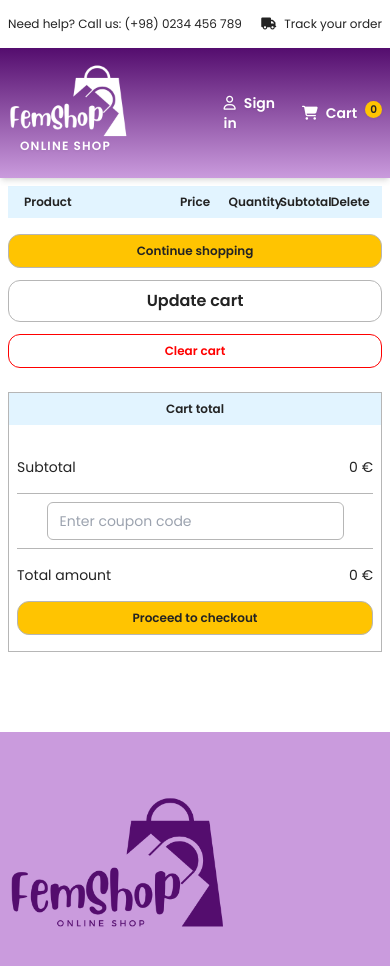
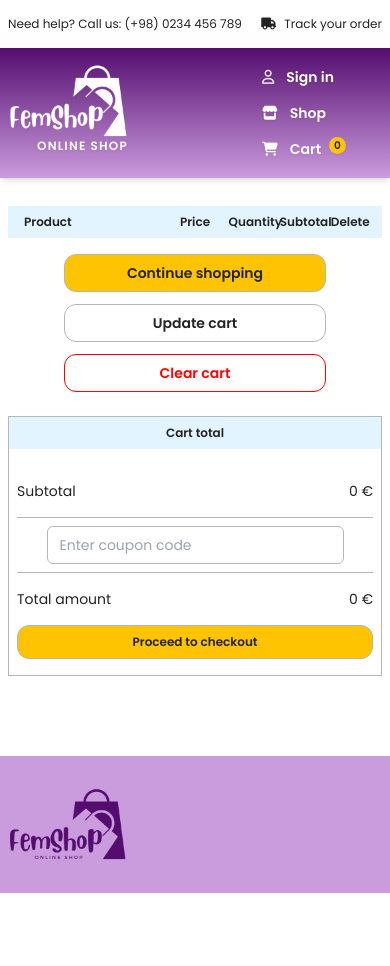
Before and after one commit to Jocelyn212/ProyectoFinal, a Vue app in the folder femShop/: page /cart in a window 390 px wide. Shown: the top 966 px of the page. After the commit the page ends 893 px from the top, so only its background shows below. Built offline with nearby package versions, Linux system fonts and the light colour scheme.

Commit message:
mas estilos y responsive

```diff
--- a/femShop/src/components/Header.vue
+++ b/femShop/src/components/Header.vue
@@ -1,9 +1,10 @@
 <template>
-    <header class="sm:sticky relative">
+    <header>
         <div class="container flex  items-center justify-between py-4 text-xs bg-white">
             <span>Need help? Call us: (+98) 0234 456 789</span>
             <span><span class="fa-solid fa-truck mr-2"></span>Track your order</span>
         </div>
+    <!-- Header with gradient -->
         <div class="header-gradient ">
             <div class="container items-center justify-between py-4">
                 <RouterLink to="/">
@@ -13,25 +14,31 @@
                     </div>
                 </RouterLink>
                 <div class="h-buttons">
-                    <ul class="flex items-center gap-x-4 sm:gap-x-8">
+                    <ul class="flex sm:items-center items-start gap-x-4 sm:gap-x-8 sm:gap-y-0 gap-y-4 sm:flex-nowrap flex-wrap  sm:w-auto w-[120px] ">
                         <li class="link" v-if="!activeUserStore.profile.avatar" @click="toggleSignIn">
-                            <span class="fa-regular fa-user mr-2" ></span>Sign in
+                            <span class="fa-regular fa-user sm:mr-2 mr-3" ></span>Sign in
                         </li>
                         <li class="link flex items-center  whitespace-nowrap gap-2" v-if="activeUserStore.profile.avatar">
-                            <img :src="activeUserStore.profile.avatar" class="w-8 rounded-full border-amarillo border-2 shadow-md"> {{activeUserStore.profile.name}}
+                            <img :src="activeUserStore.profile.avatar" class="sm:w-8 w-5 rounded-full border-amarillo sm:border-2 sm:shadow-md">{{activeUserStore.profile.name}}
                         </li>
                         <li class="link whitespace-nowrap" v-if="activeUserStore.profile.avatar" @click="logOut">
-                            <span class="fa-regular fa-user mr-2" ></span>Log out
+                            <span class="fa-regular fa-user sm:mr-2 mr-4" ></span>Log out
+                        </li>
+                        <li class="link whitespace-nowrap">
+                            <RouterLink to="/">
+                            <span class="fa-solid fa-store  sm:mr-2 mr-3"></span>Shop
+                            </RouterLink>
                         </li>
                         <li class="link whitespace-nowrap">
                             <RouterLink to="/cart">
-                            <span class="fa-solid fa-cart-shopping  mr-2"></span>Cart<sup class="item-num">{{ cartStore.cartSize }}</sup>
+                            <span class="fa-solid fa-cart-shopping  sm:mr-2 mr-3"></span>Cart<sup class="item-num">{{ cartStore.cartSize }}</sup>
                             </RouterLink>
                         </li>
                     </ul>
                 </div>
             </div>
         </div>
+    <!-- Old Nav -->
         <!-- <nav class="w-full bg-light-grey shadow">
             <div class="container justify-between py-0 items-end">
                 <div class="relative inline-block">
@@ -56,7 +63,7 @@
             </div>
         </nav> -->
 
-    <!-- MODAL -->
+    <!-- MODAL Log In -->
         <div v-if="isHidden" class="modal-overlay" @click.self="toggleSignIn()">
             <div class="modal">
                 <button class="close-btn" @click="toggleSignIn()"><i class="fa-solid fa-xmark"></i></button>
@@ -83,16 +90,12 @@ export default {
     name: "Header",
     data() {
         return {
-        //isOpen: false,
         isHidden: false,
         usuario: "",
         password: ""
         };
     },
     methods: {
-        // toggleMenu() {
-        // this.isOpen = !this.isOpen;
-        // },
         toggleSignIn() {
           this.isHidden = !this.isHidden
         },
@@ -122,48 +125,4 @@ export default {
 }
 </script>
 <style>
-header{
-    top: 0;
-    z-index:100
-  }
-.modal-overlay {
-    position: fixed;
-    top: 0;
-    left: 0;
-    width: 100%;
-    height: 100%;
-    background: rgba(0, 0, 0, 0.5);
-    display: flex;
-    align-items: center;
-    justify-content: center;
-    z-index: 1000;
-  }
-  .modal {
-    background: white;
-    padding: 20px;
-    border-radius: 8px;
-    width: 90%;
-    max-width: 400px;
-    position: relative;
-    box-shadow: 0 5px 15px rgba(0, 0, 0, 0.3);
-
-  }
-  .close-btn {
-    position: absolute;
-    top: 10px;
-    right: 10px;
-    background: none;
-    border: none;
-    font-size: 20px;
-    cursor: pointer;
-  }
-  .input-field {
-    width: 100%;
-    padding: 10px;
-    margin-bottom: 10px;
-    border: 1px solid #ccc;
-    border-radius: 5px;
-  }
-
-
 </style>
--- a/femShop/src/firebase.js
+++ b/femShop/src/firebase.js
@@ -34,7 +34,7 @@ const firebaseConfig3 = {
   appId: "1:76141387735:web:1aefce9328e926b7b1b592"
 };
 // Initialize Firebase
-const app = initializeApp(firebaseConfig3);
+const app = initializeApp(firebaseConfig);
 // Get a reference to the database service
 const db = getDatabase(app);
 
--- a/femShop/src/style.css
+++ b/femShop/src/style.css
@@ -37,21 +37,33 @@
     @apply bg-amarillo  rounded-xl text-dark-grey border border-grey;
   }
   .button-secondary{
-    @apply bg-lila-secondary rounded-xl text-dark-grey border border-lila-secondary  text-xs ;
+    @apply bg-lila-secondary rounded-xl text-dark-grey border border-lila-secondary   ;
   }
   .button-white{
     @apply bg-white rounded-xl text-dark-grey border border-grey ;
   }
   .button-red{
-    @apply bg-white rounded-xl text-red border border-red  text-xs ;
+    @apply bg-white rounded-xl text-red border border-red   ;
   }
-
+/* Modal */
+  .modal-overlay {
+    @apply fixed top-0 left-0 w-full h-full bg-black bg-opacity-50 flex items-center justify-center z-50
+  }
+  .modal-overlay .modal {
+    @apply bg-white p-5 rounded-lg  w-5/6 max-w-[400px] relative shadow-lg
+  }
+  .modal-overlay  .close-btn {
+    @apply absolute top-[10px] right-[10px] bg-transparent text-lg cursor-pointer
+  }
+  .modal-overlay   .input-field {
+    @apply  w-full p-2 border border-grey mb-2 rounded
+  }
 /* Header */
   header{
-    @apply w-full
+    @apply w-full top-0 z-40 sticky
   }
   header .logo{
-    @apply flex justify-start items-end relative sm:flex-nowrap flex-wrap
+    @apply flex justify-start items-end relative sm:flex-row flex-col
   }
   header .logo img{
     @apply w-[120px];
@@ -72,14 +84,14 @@
     @apply  text-dark-grey ml-2 bg-amarillo py-[1px] px-[5px] rounded-xl
   }
   .dropdown-button{
-    @apply px-4 py-3 bg-amarillo text-sm hover:brightness-90  hover:transition-all rounded-xl z-50
+    @apply px-4 py-3 bg-amarillo text-base hover:brightness-90  hover:transition-all rounded-xl font-bold
   }
   .dropdown-menu{
-    @apply absolute bg-amarillo   shadow-sm  w-full z-30 text-sm text-dark-grey top-[37px]
+    @apply absolute bg-amarillo  rounded-b-xl  shadow-sm  w-full text-base text-dark-grey top-[38px]
   }
 
   .dropdown-menu li{
-    @apply cursor-pointer text-center py-2 w-full hover:bg-white  hover:transition-all
+    @apply cursor-pointer text-center py-2 w-full bg-amarillo hover:brightness-90  hover:transition-all rounded-xl
   }
   header .links{
     @apply flex flex-nowrap text-dark-grey text-sm h-full pb-2
@@ -90,7 +102,7 @@
 /* Shop */
 
   .shop-container {
-    @apply  grid lg:grid-cols-4 md:grid-cols-3 grid-cols-1 gap-6 justify-center md:justify-between
+    @apply  grid lg:grid-cols-4 md:grid-cols-3 grid-cols-1 gap-6 justify-center md:justify-between mt-[170px] sm:mt-0
   }
   .card{
     @apply  border rounded-xl  border-grey grid grid-cols-1 gap-2 w-full max-w-[300px] mx-auto
@@ -112,6 +124,9 @@
   }
   .shop-container .button{
     @apply py-3
+  }
+  .catalog-headings{
+    @apply flex sm:justify-between justify-center mt-2 pt-4 sm:pt-0 sm:mt-8 mb-2  gap-y-4 sm:relative fixed top-[200px] left-0 bg-white sm:top-auto  z-40 flex-col sm:flex-row items-center w-full sm:mb-10
   }
 
 /* cart */
@@ -138,7 +153,10 @@
     @apply text-xs shadow mt-4 pb-6
   }
   .product-list .buttons{
-    @apply grid sm:grid-cols-3 grid-cols-1 justify-between content-center gap-3 mt-4
+    @apply grid sm:grid-cols-3 grid-cols-1 sm:justify-between justify-center justify-items-center content-center gap-3 mt-4 sm:justify-items-stretch
+  }
+  .product-list .buttons button{
+    @apply sm:w-auto w-[70%]
   }
   .cart-total{
     @apply border border-grey
@@ -186,8 +204,8 @@
   }
   /* Footer */
   footer{
-    @apply w-full bg-lila-secondary py-16 mt-20
+    @apply w-full bg-lila-secondary py-8 mt-20
   }
   .f-logo{
-    @apply w-[220px];
+    @apply w-[120px];
   }
--- a/femShop/src/views/Cart.vue
+++ b/femShop/src/views/Cart.vue
@@ -1,6 +1,6 @@
 <template>
 <main  class="w-full">
-    <div class="container">
+    <div class="container mt-5">
         <div class="cart-container max-w-screen-lg mx-auto">
             <div class="product-list">
                 <div class="titles cart-cols">
@@ -27,13 +27,15 @@
                 </div>
 
                 <div class="buttons">
-                    <RouterLink to="/"  class="button button-primary text-xs text-center">
-                        Continue shopping
-                    </RouterLink>
-                    <button class="button button-white">
+                    <button  class="button button-primary  text-center text-sm">
+                        <RouterLink to="/" >
+                            Continue shopping
+                        </RouterLink>
+                    </button>
+                    <button class="button button-white text-sm">
                         Update cart
                     </button>
-                    <button class="button button-red" @click="cartStore.clearCart">
+                    <button class="button button-red text-sm" @click="cartStore.clearCart">
                         Clear cart
                     </button>
 
--- a/femShop/src/views/Home.vue
+++ b/femShop/src/views/Home.vue
@@ -1,21 +1,18 @@
 <template>
     <main>
-     <div class="container flex-col">
+     <div class="container flex-col relative">
         <!-- <div class="category-filter mb-8">
              <button @click="filterByCategory(null)" class="button">All</button>
              <button v-for="category in categories" :key="category.id" @click="filterByCategory(category)" class="button">{{ category.name }}</button>
          </div> -->
 
+         <h2 v-if="products" class="title-1 text-center mt-4 relative z-20 sm:block hidden">{{ selectedCategory ? selectedCategory.name : 'All products' }}</h2>
 
+         <div class="catalog-headings">
+        <!-- Dropdown categorias -->
+            <div class="relative inline-block w-[65%] sm:w-auto z-20 ">
 
-
-         <h2 v-if="products" class="title-1 text-center mt-4">{{ selectedCategory ? selectedCategory.name : 'All products' }}</h2>
-
-         <div class="catalog-headings flex justify-between mt-8 mb-4 flex-wrap gap-y-4 sm:flex-nowrap">
-
-        <!-- Dropdown categorias -->
-            <div class="relative inline-block">
-                <button class="dropdown-button " @click="toggleMenu">Browse categories
+                <button class="dropdown-button w-full " @click="toggleMenu">Browse categories
                     <span v-if="CatisOpen" class="fa-solid fa-chevron-up ml-2 text-white"></span>
                     <span  v-else class="fa-solid fa-chevron-down ml-2 text-white"></span>
                 </button>
@@ -24,15 +21,16 @@
                     <li v-for="category in categories" :key="category.id" @click="filterByCategory(category)" >{{ category.name }}</li>
                 </ul>
             </div>
+
          <!-- Search -->
-            <form class="self-center mb-8" @submit.prevent="searchProducts">
+            <form class="self-center mb-0 z-10 relative" @submit.prevent="searchProducts">
                 <label for="pr-search" class="hidden">Search</label>
-                <input v-model="searchQuery" id="pr-search" type="text" placeholder="Search ..." class="form-input" />
+                <input v-model="searchQuery" id="pr-search" type="text" placeholder="Search ..." class="form-input sm:w-[250px] " />
                 <button class="button button-primary -ml-[12px] relative">Search</button>
             </form>
-
+            <h2 v-if="products" class="title-2 text-center pb-2 relative  sm:hidden block">{{ selectedCategory ? selectedCategory.name : 'All products' }}</h2>
         </div>
-
+        <!-- Shop -->
          <div class="shop-container">
              <Card v-for="product in filteredProducts" :key="product.id" :product="product" @click=""/>
          </div>
```
